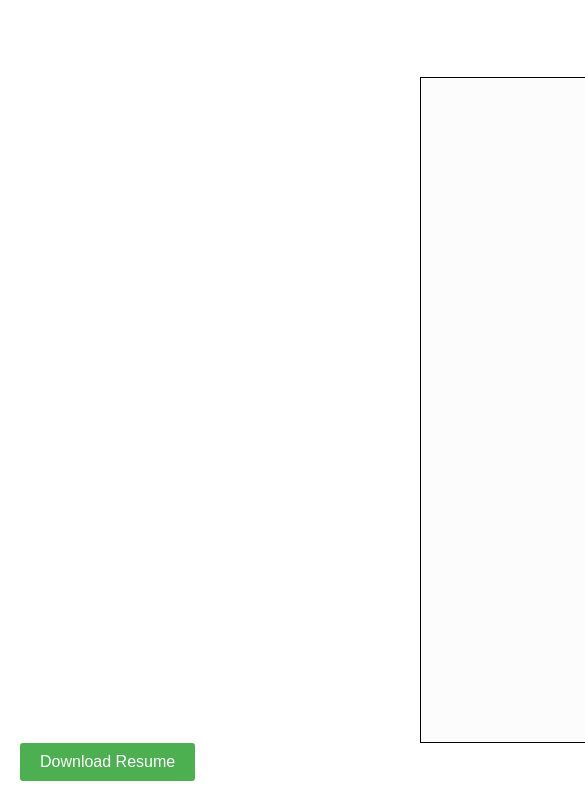
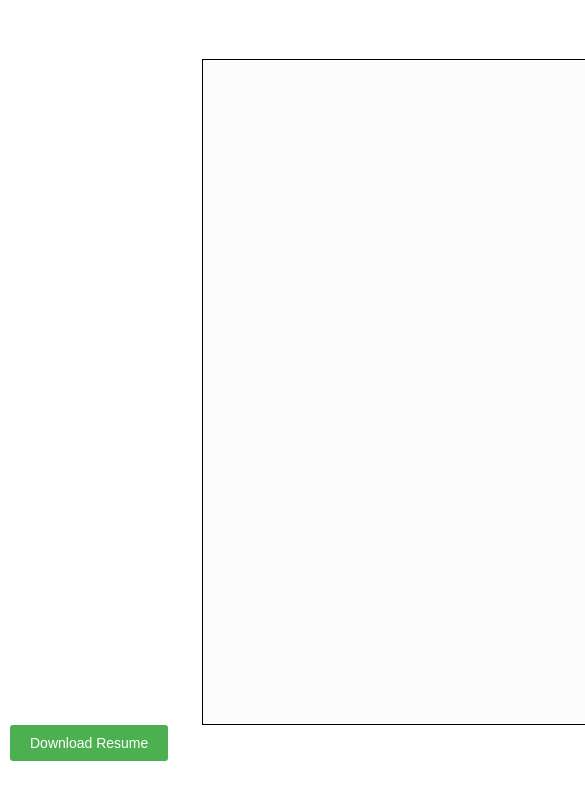
Before and after one commit to aman3111/CodeAlpha__Resume-Builder, a plain HTML site: page index.html in a window 390 px wide. Shown: the part 1176-1977 px from the top of the page, 585 px wide, since content can reach past the window. After the commit the page ends 1947 px from the top, so only its background shows below. Drawn offline with Linux system fonts and the light colour scheme.

Commit message:
Update index.html

```diff
--- a/index.html
+++ b/index.html
@@ -85,12 +85,36 @@ button:hover {
     background-color: #fdfcfc;
     margin-top: 5rem;
     padding: 2rem;
-    margin-left: 25rem;
+    margin-left: 12rem;
     width: 500px;
     height: 600px;
     text-align: center;
     border: 1px black solid;
 
+}
+
+@media screen and (max-width: 600px) {
+  body {
+    padding: 10px;
+  }
+
+  h1 {
+    font-size: 24px;
+  }
+
+  input[type="text"],
+  input[type="email"],
+  input[type="tel"],
+  input[type="number"],
+  input[type="file"],
+  button {
+    font-size: 14px;
+  }
+
+  .resume-container,
+  .resume-output {
+    padding: 10px;
+  }
 }
 
   </style>
```
